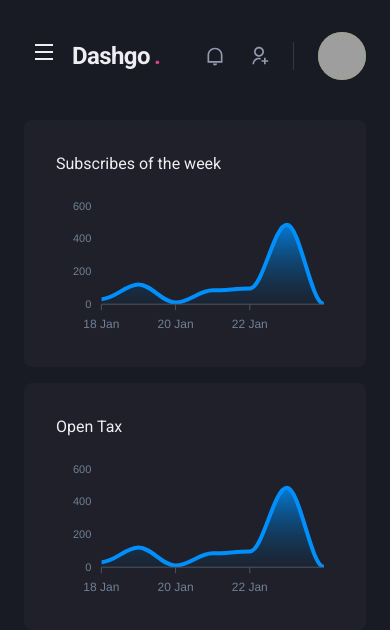
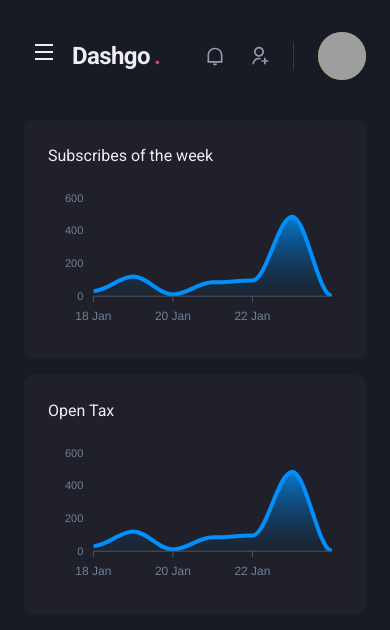
Before and after one commit to tl-lucasestevam/dash-go, a Next.js app: page /dashboard in a window 390 px wide. Shown: the top 630 px of the page. Built offline with nearby package versions, Linux system fonts and the light colour scheme; grey boxes are pictures that could not be loaded.

Commit message:
:iphone: Add a responsive dashboard

```diff
--- a/src/pages/dashboard.tsx
+++ b/src/pages/dashboard.tsx
@@ -64,11 +64,11 @@
       <Flex w="100%" my={6} maxWidth={1480} mx="auto" px={6}>
         <Sidebar />
         <SimpleGrid flex={1} gap={4} minChildWidth="320px" align="flex-start">
-          <Box p={8} bg="gray.800" borderRadius={8} pb={4}>
+          <Box p={["6", "8"]} bg="gray.800" borderRadius={8} pb={4}>
             <Text>Subscribes of the week</Text>
             <Chart type="area" height={160} options={options} series={series} />
           </Box>
-          <Box p={8} bg="gray.800" borderRadius={8} pb={4}>
+          <Box p={["6", "8"]} bg="gray.800" borderRadius={8} pb={4}>
             <Text>Open Tax</Text>
             <Chart type="area" height={160} options={options} series={series} />
           </Box>
```
